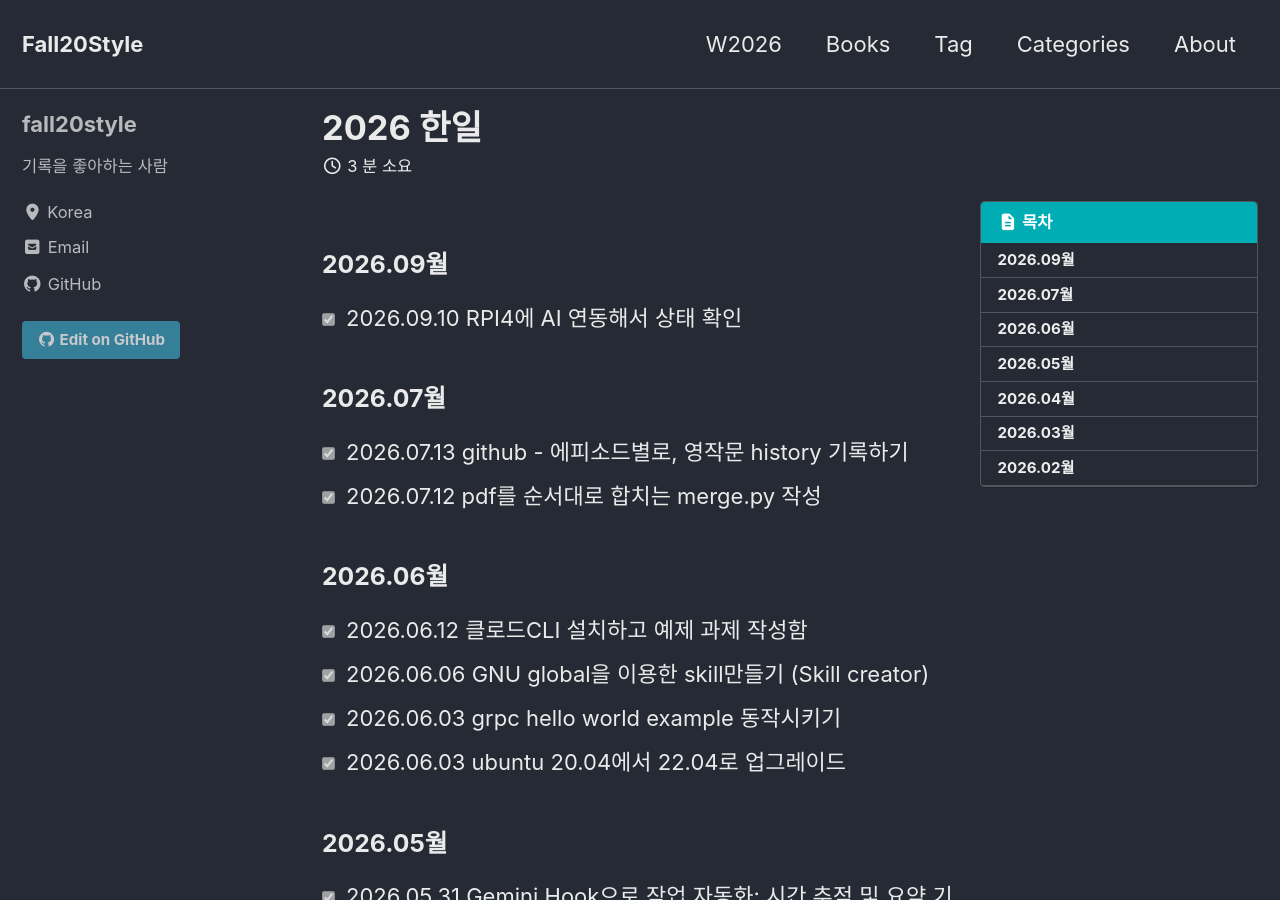
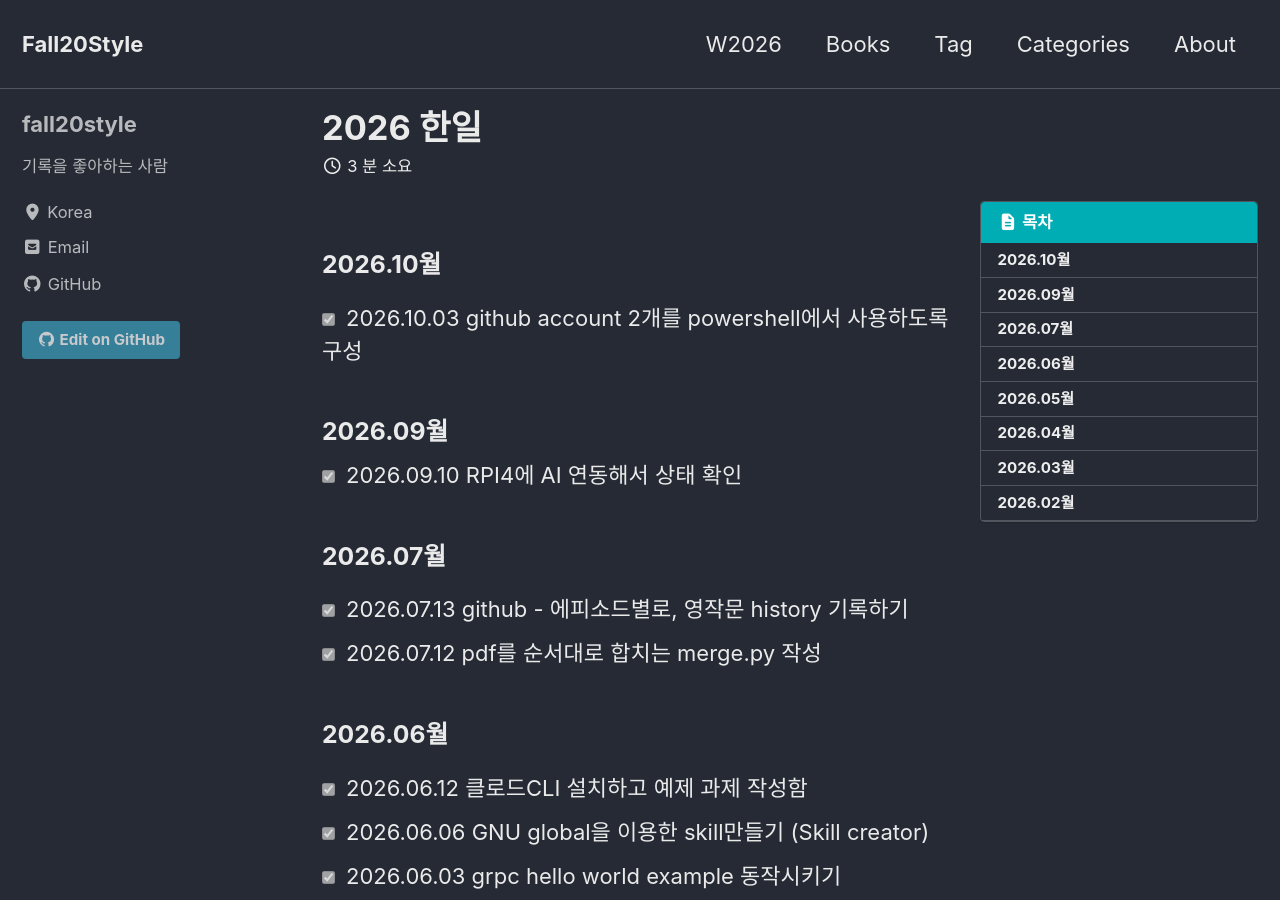
Before and after one commit to fall20style/fall20style.github.io, a Jekyll site: the page built from W2026.md, in a window 1280 px wide and 900 px high. Built offline with Jekyll 4.4.1, drawn with Linux system fonts in a browser that asks for light colours; cached includes are drawn as plain includes.

Commit message:
Update W2026.md

```diff
--- a/W2026.md
+++ b/W2026.md
@@ -11,6 +11,8 @@ toc_label: 목차
 description: desc가 여기에
 ---
 
+### 2026.10월
+- [X] 2026.10.03 github account 2개를 powershell에서 사용하도록 구성
 ### 2026.09월
 - [X] 2026.09.10 RPI4에 AI 연동해서 상태 확인
 
```
